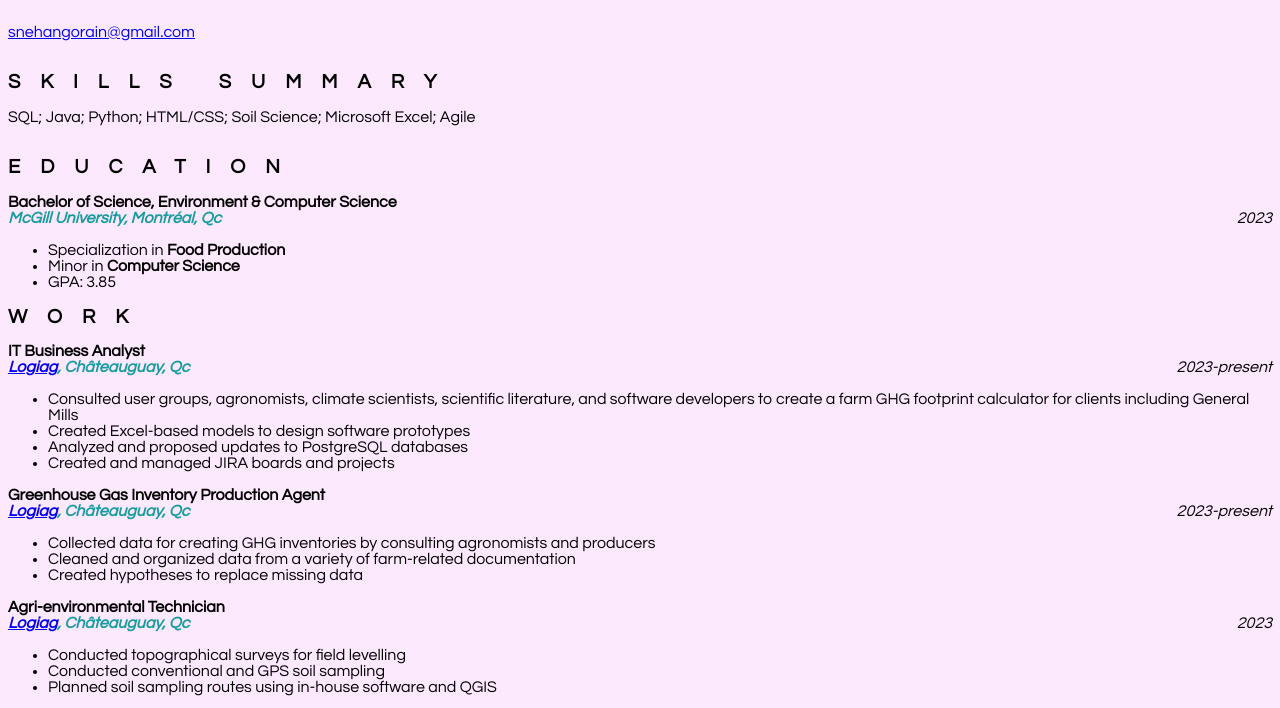
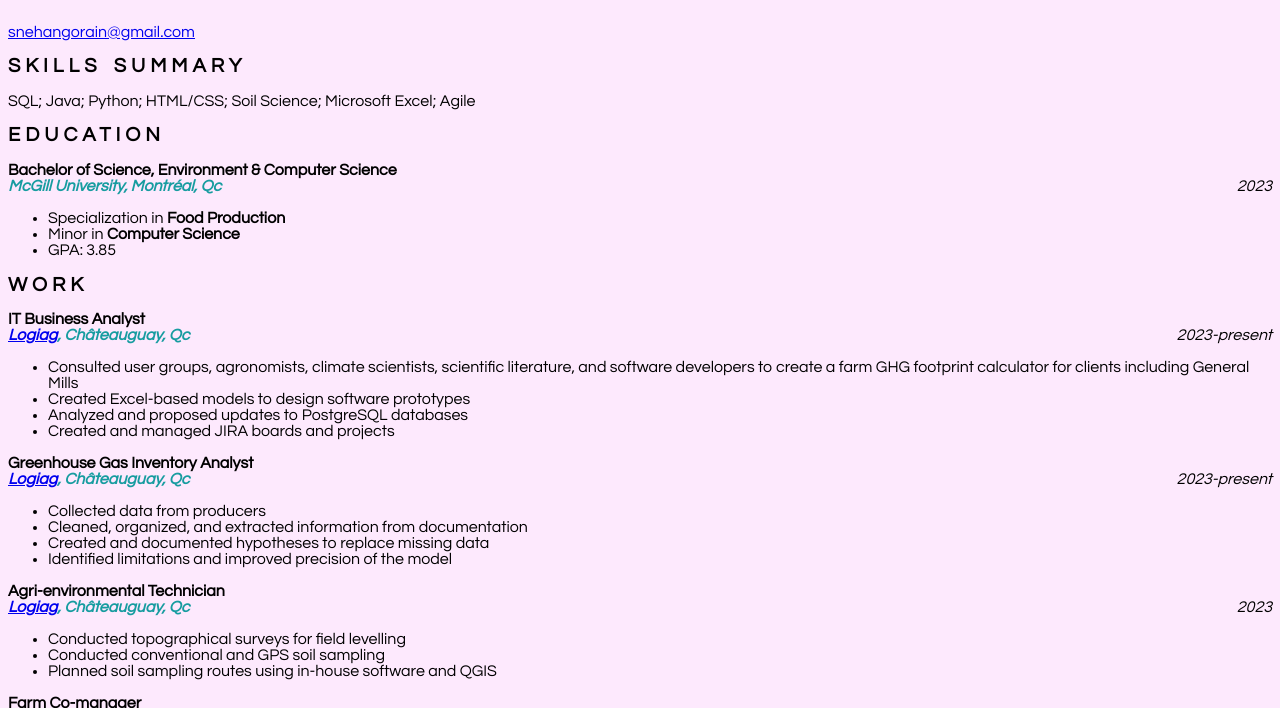
Before and after one commit to sgorain/Curriculum-Vitae, a plain HTML site: page index.html in a window 1280 px wide. Shown: the part 71-779 px from the top of the page. Drawn offline with Linux system fonts and the light colour scheme.

Commit message:
Created stylesheet

```diff
--- a/index.html
+++ b/index.html
@@ -1,74 +1,16 @@
 <!DOCTYPE html>
-<html>
-<title>Snehan Gorain - CV</title>
-<style type="text/css">
-	body{
-		background-color: #FDE9FD;
-		font-family: "Century Gothic", sans-serif;
-	}
-
-	title{
-		background-color: #993499;
-	}
-
-	h1{
-		background-color: #e2c5e2;
-		font-size: 40px;
-
-	}
-
-	h2{
-		font-size: 20px;
-		letter-spacing: 20px;
-		word-spacing: 3px;
-
-	}
-
-	p1{
-		font-size: 11;
-	}
-
-	ul{
-		font-size: 11;
-	}
-
-	.year{
-		float: right;
-		font-style: italic;
-	}
-
-	.job-title{
-		font-weight: bold;
-	}
-
-	.organisation{
-		color: #179ca0;
-		font-weight: bold;
-		font-style: italic;
-	}
-
-
-</style>
-
+<html lang="en">
    <head>
-
-	<meta charset="utf-8">
-	<meta name="viewport" content="width=device-width, initial-scale=1">
-
-	<title>Snehan Gorain</title>
-
-
+      <meta charset="UTF-8">
+      <meta name="viewport" content="width=device-width, initial-scale=1.0">
+      <title>Snehan Gorain - Curriculum vitae</title>
+      <link rel="stylesheet" href="style.css">
    </head>
-
    <body>
-
-
       <h1>Snehan Gorain</h1>
-	<p1> <a href="mailto:snehangorain@gmail.com">snehangorain@gmail.com</a> </p1>
-	<br><br>
+      <a href="mailto:snehangorain@gmail.com">snehangorain@gmail.com</a>
       <h2>SKILLS SUMMARY</h2>
-	<p1>SQL; Java; Python; HTML/CSS; Soil Science; Microsoft Excel; Agile</p1>
-	<br><br>
+      <div>SQL; Java; Python; HTML/CSS; Soil Science; Microsoft Excel; Agile</div>
       <h2>EDUCATION</h2>
       <div class = "job-title">Bachelor of Science, Environment & Computer Science</div>
       <div class="year">2023</div>
@@ -79,8 +21,8 @@
          <li>GPA: 3.85</li>
       </ul>
       <h2>WORK</h2>
-	<div class = "job-title">IT Business Analyst</div><div class = "year">2023-present</div>
-
+      <div class = "job-title">IT Business Analyst</div>
+      <div class = "year">2023-present</div>
       <div class="organisation"><a href="https://www.logiag.com/en/" target="_blank" rel="noopenner noreferrer">Logiag</a>, Châteauguay, Qc</div>
       <ul>
          <li>Consulted user groups, agronomists, climate scientists, scientific literature, and software developers to create a farm GHG footprint calculator for clients including General Mills</li>
@@ -88,12 +30,16 @@
          <li>Analyzed and proposed updates to PostgreSQL databases</li>
          <li>Created and managed JIRA boards and projects</li>
       </ul>
-	<div class="job-title">Greenhouse Gas Inventory Production Agent</div><div class = "year">2023-present</div>
-	<div class="organisation"><a href="https://www.logiag.com/en/" target="_blank" rel="noopenner noreferrer">Logiag</a>, Châteauguay, Qc</div>
+      <div class="job-title">Greenhouse Gas Inventory Analyst</div>
+      <div class = "year">2023-present</div>
+      <div class="organisation">
+         <a href="https://www.logiag.com/en/" target="_blank" rel="noopenner noreferrer">Logiag</a>, Châteauguay, Qc
+      </div>
       <ul>
-		<li>Collected data for creating GHG inventories by consulting agronomists and producers</li>
-		<li>Cleaned and organized data from a variety of farm-related documentation</li>
-		<li>Created hypotheses to replace missing data</li>
+         <li>Collected data from producers</li>
+         <li>Cleaned, organized, and extracted information from documentation</li>
+         <li>Created and documented hypotheses to replace missing data</li>
+         <li>Identified limitations and improved precision of the model</li>
       </ul>
       <div class="job-title">Agri-environmental Technician</div>
       <div class = "year">2023</div>
@@ -109,9 +55,7 @@
       <div class="job-title">Farm Co-manager</div>
       <div class="year">2020-2021</div>
       <div class="organisation">
-		<a href="https://macdonaldstudentfarm.wixsite.com/mseg"
-		target="_blank"
-		rel= "noopenner noreferrer">MacDonald Student-run Ecological Garden</a>, Sainte Anne de Bellevue, Qc
+         <a href="https://macdonaldstudentfarm.wixsite.com/mseg" target="_blank" rel= "noopenner noreferrer">MacDonald Student-run Ecological Garden</a>, Sainte Anne de Bellevue, Qc
       </div>
       <ul>
          <li>Created a system of Excel workbooks to monitor finances and the annual budget</li>
@@ -121,7 +65,6 @@
          <li>Engaged the public using Canva and social media</li>
          <li>Won funding from McGill University's Sustainability Project</li>
          <li>Hired and trained interns</li>
-
       </ul>
       <br>
       <h2>BEYOND THE WORKPLACE</h2>
@@ -130,9 +73,5 @@
          <li><strong>Director of Communications, </strong><em>Greenpeace McGill </em>(2019)</li>
          <li><strong>Piano teacher, </strong><em>School of Music Montréal </em>(2018)</li>
       </ul>
-
-
-
-
    </body>
 </html>
--- /dev/null
+++ b/style.css
@@ -0,0 +1,31 @@
+/*Stylesheet*/
+
+body{
+    background-color: #FDE9FD;
+    font-family: "Century Gothic", sans-serif;
+}
+title{
+    background-color: #993499;
+}
+h1{
+    background-color: #e2c5e2;
+    font-size: 40px;
+}
+ h2{
+    font-size: 20px;
+    letter-spacing: 5px;
+    word-spacing: 3px;
+}
+
+.year{
+    float: right;
+    font-style: italic;
+}
+.job-title{
+    font-weight: bold;
+}
+.organisation{
+    color: #179ca0;
+    font-weight: bold;
+    font-style: italic;
+ }
```
Also changed, not shown: stylesheet.css (deleted). Lines whose indentation alone changed are shown as unchanged.
